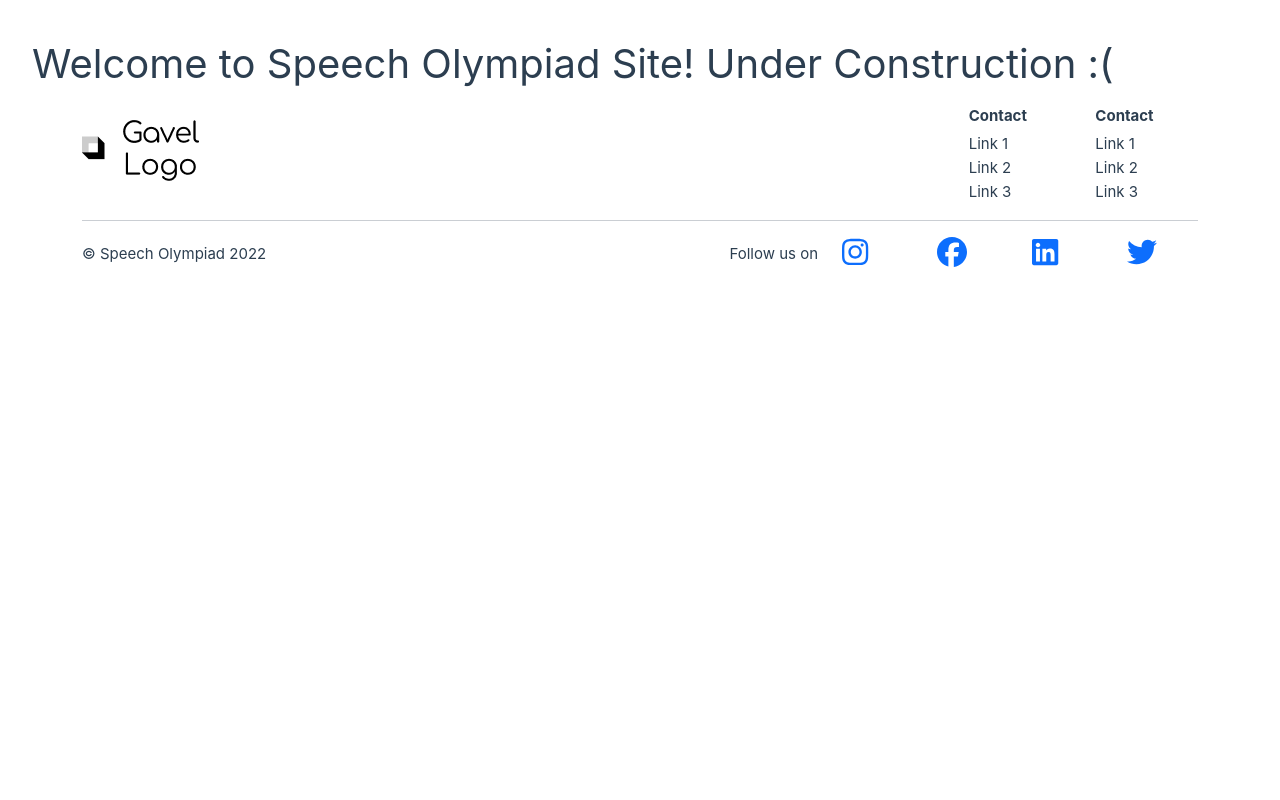
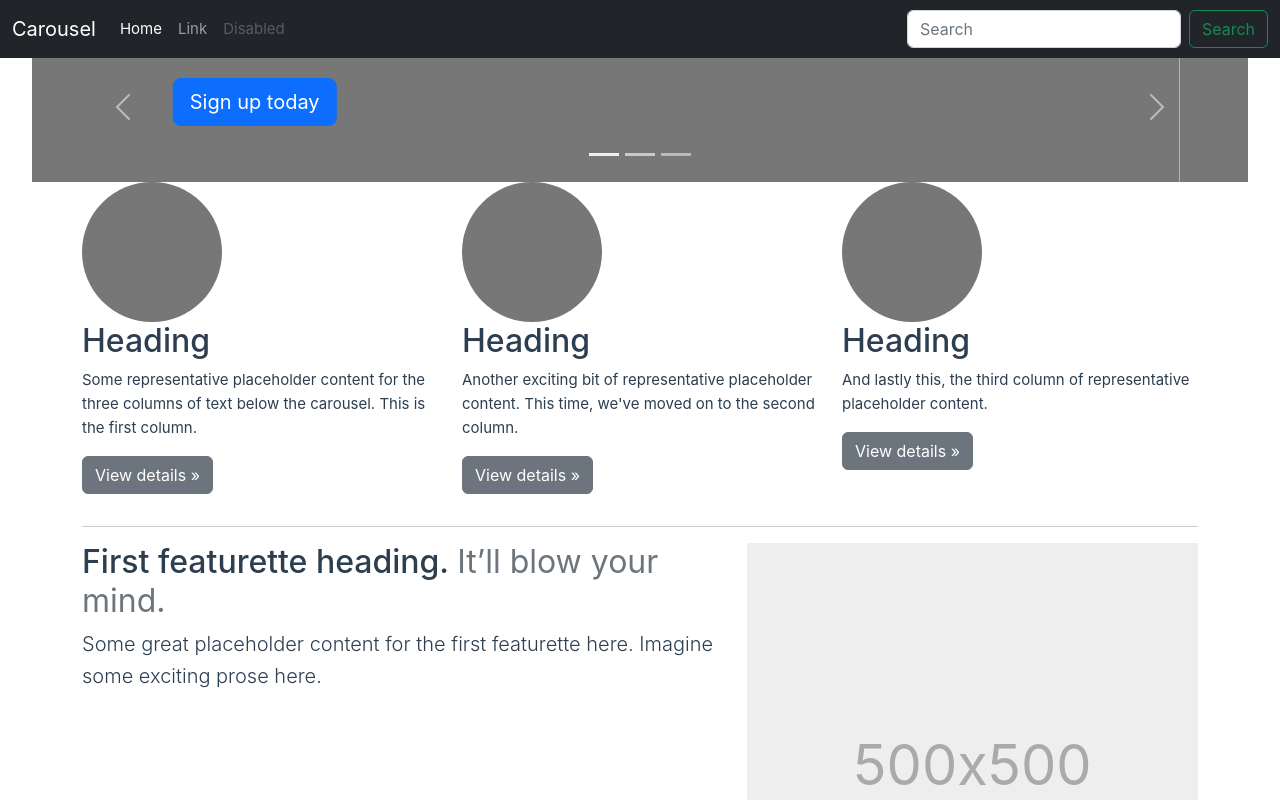
Before and after one commit to SpeechOlympiadXV/speecholympiadxv.github.io, a Vue app: page / in a window 1280 px wide. Shown: the top 800 px of the page. Built offline with nearby package versions, Linux system fonts and the light colour scheme.

Commit message:
added sample bootstrap page with carousel

```diff
--- a/src/components/Sample.vue
+++ b/src/components/Sample.vue
@@ -1,11 +1,180 @@
 <template>
-  <div class="heading">
-    Welcome to Speech Olympiad Site! Under Construction :(
-  </div>
+
+  <header>
+    <nav class="navbar navbar-expand-md navbar-dark fixed-top bg-dark">
+      <div class="container-fluid">
+        <a class="navbar-brand" href="#">Carousel</a>
+        <button class="navbar-toggler" type="button" data-bs-toggle="collapse" data-bs-target="#navbarCollapse" aria-controls="navbarCollapse" aria-expanded="false" aria-label="Toggle navigation">
+          <span class="navbar-toggler-icon"></span>
+        </button>
+        <div class="collapse navbar-collapse" id="navbarCollapse">
+          <ul class="navbar-nav me-auto mb-2 mb-md-0">
+            <li class="nav-item">
+              <a class="nav-link active" aria-current="page" href="#">Home</a>
+            </li>
+            <li class="nav-item">
+              <a class="nav-link" href="#">Link</a>
+            </li>
+            <li class="nav-item">
+              <a class="nav-link disabled" href="#" tabindex="-1" aria-disabled="true">Disabled</a>
+            </li>
+          </ul>
+          <form class="d-flex">
+            <input class="form-control me-2" type="search" placeholder="Search" aria-label="Search">
+            <button class="btn btn-outline-success" type="submit">Search</button>
+          </form>
+        </div>
+      </div>
+    </nav>
+  </header>
+
+  <main>
+
+    <div id="myCarousel" class="carousel slide" data-bs-ride="carousel">
+      <div class="carousel-indicators">
+        <button type="button" data-bs-target="#myCarousel" data-bs-slide-to="0" class="active" aria-current="true" aria-label="Slide 1"></button>
+        <button type="button" data-bs-target="#myCarousel" data-bs-slide-to="1" aria-label="Slide 2"></button>
+        <button type="button" data-bs-target="#myCarousel" data-bs-slide-to="2" aria-label="Slide 3"></button>
+      </div>
+      <div class="carousel-inner">
+        <div class="carousel-item active">
+          <svg class="bd-placeholder-img" width="100%" height="100%" xmlns="http://www.w3.org/2000/svg" aria-hidden="true" preserveAspectRatio="xMidYMid slice" focusable="false"><rect width="100%" height="100%" fill="#777"/></svg>
+
+          <div class="container">
+            <div class="carousel-caption text-start">
+              <h1>Example headline.</h1>
+              <p>Some representative placeholder content for the first slide of the carousel.</p>
+              <p><a class="btn btn-lg btn-primary" href="#">Sign up today</a></p>
+            </div>
+          </div>
+        </div>
+        <div class="carousel-item">
+          <svg class="bd-placeholder-img" width="100%" height="100%" xmlns="http://www.w3.org/2000/svg" aria-hidden="true" preserveAspectRatio="xMidYMid slice" focusable="false"><rect width="100%" height="100%" fill="#777"/></svg>
+
+          <div class="container">
+            <div class="carousel-caption">
+              <h1>Another example headline.</h1>
+              <p>Some representative placeholder content for the second slide of the carousel.</p>
+              <p><a class="btn btn-lg btn-primary" href="#">Learn more</a></p>
+            </div>
+          </div>
+        </div>
+        <div class="carousel-item">
+          <svg class="bd-placeholder-img" width="100%" height="100%" xmlns="http://www.w3.org/2000/svg" aria-hidden="true" preserveAspectRatio="xMidYMid slice" focusable="false"><rect width="100%" height="100%" fill="#777"/></svg>
+
+          <div class="container">
+            <div class="carousel-caption text-end">
+              <h1>One more for good measure.</h1>
+              <p>Some representative placeholder content for the third slide of this carousel.</p>
+              <p><a class="btn btn-lg btn-primary" href="#">Browse gallery</a></p>
+            </div>
+          </div>
+        </div>
+      </div>
+      <button class="carousel-control-prev" type="button" data-bs-target="#myCarousel" data-bs-slide="prev">
+        <span class="carousel-control-prev-icon" aria-hidden="true"></span>
+        <span class="visually-hidden">Previous</span>
+      </button>
+      <button class="carousel-control-next" type="button" data-bs-target="#myCarousel" data-bs-slide="next">
+        <span class="carousel-control-next-icon" aria-hidden="true"></span>
+        <span class="visually-hidden">Next</span>
+      </button>
+    </div>
+
+
+    <!-- Marketing messaging and featurettes
+    ================================================== -->
+    <!-- Wrap the rest of the page in another container to center all the content. -->
+
+    <div class="container marketing">
+
+      <!-- Three columns of text below the carousel -->
+      <div class="row">
+        <div class="col-lg-4">
+          <svg class="bd-placeholder-img rounded-circle" width="140" height="140" xmlns="http://www.w3.org/2000/svg" role="img" aria-label="Placeholder: 140x140" preserveAspectRatio="xMidYMid slice" focusable="false"><title>Placeholder</title><rect width="100%" height="100%" fill="#777"/><text x="50%" y="50%" fill="#777" dy=".3em">140x140</text></svg>
+
+          <h2>Heading</h2>
+          <p>Some representative placeholder content for the three columns of text below the carousel. This is the first column.</p>
+          <p><a class="btn btn-secondary" href="#">View details &raquo;</a></p>
+        </div><!-- /.col-lg-4 -->
+        <div class="col-lg-4">
+          <svg class="bd-placeholder-img rounded-circle" width="140" height="140" xmlns="http://www.w3.org/2000/svg" role="img" aria-label="Placeholder: 140x140" preserveAspectRatio="xMidYMid slice" focusable="false"><title>Placeholder</title><rect width="100%" height="100%" fill="#777"/><text x="50%" y="50%" fill="#777" dy=".3em">140x140</text></svg>
+
+          <h2>Heading</h2>
+          <p>Another exciting bit of representative placeholder content. This time, we've moved on to the second column.</p>
+          <p><a class="btn btn-secondary" href="#">View details &raquo;</a></p>
+        </div><!-- /.col-lg-4 -->
+        <div class="col-lg-4">
+          <svg class="bd-placeholder-img rounded-circle" width="140" height="140" xmlns="http://www.w3.org/2000/svg" role="img" aria-label="Placeholder: 140x140" preserveAspectRatio="xMidYMid slice" focusable="false"><title>Placeholder</title><rect width="100%" height="100%" fill="#777"/><text x="50%" y="50%" fill="#777" dy=".3em">140x140</text></svg>
+
+          <h2>Heading</h2>
+          <p>And lastly this, the third column of representative placeholder content.</p>
+          <p><a class="btn btn-secondary" href="#">View details &raquo;</a></p>
+        </div><!-- /.col-lg-4 -->
+      </div><!-- /.row -->
+
+
+      <!-- START THE FEATURETTES -->
+
+      <hr class="featurette-divider">
+
+      <div class="row featurette">
+        <div class="col-md-7">
+          <h2 class="featurette-heading">First featurette heading. <span class="text-muted">It’ll blow your mind.</span></h2>
+          <p class="lead">Some great placeholder content for the first featurette here. Imagine some exciting prose here.</p>
+        </div>
+        <div class="col-md-5">
+          <svg class="bd-placeholder-img bd-placeholder-img-lg featurette-image img-fluid mx-auto" width="500" height="500" xmlns="http://www.w3.org/2000/svg" role="img" aria-label="Placeholder: 500x500" preserveAspectRatio="xMidYMid slice" focusable="false"><title>Placeholder</title><rect width="100%" height="100%" fill="#eee"/><text x="50%" y="50%" fill="#aaa" dy=".3em">500x500</text></svg>
+
+        </div>
+      </div>
+
+      <hr class="featurette-divider">
+
+      <div class="row featurette">
+        <div class="col-md-7 order-md-2">
+          <h2 class="featurette-heading">Oh yeah, it’s that good. <span class="text-muted">See for yourself.</span></h2>
+          <p class="lead">Another featurette? Of course. More placeholder content here to give you an idea of how this layout would work with some actual real-world content in place.</p>
+        </div>
+        <div class="col-md-5 order-md-1">
+          <svg class="bd-placeholder-img bd-placeholder-img-lg featurette-image img-fluid mx-auto" width="500" height="500" xmlns="http://www.w3.org/2000/svg" role="img" aria-label="Placeholder: 500x500" preserveAspectRatio="xMidYMid slice" focusable="false"><title>Placeholder</title><rect width="100%" height="100%" fill="#eee"/><text x="50%" y="50%" fill="#aaa" dy=".3em">500x500</text></svg>
+
+        </div>
+      </div>
+
+      <hr class="featurette-divider">
+
+      <div class="row featurette">
+        <div class="col-md-7">
+          <h2 class="featurette-heading">And lastly, this one. <span class="text-muted">Checkmate.</span></h2>
+          <p class="lead">And yes, this is the last block of representative placeholder content. Again, not really intended to be actually read, simply here to give you a better view of what this would look like with some actual content. Your content.</p>
+        </div>
+        <div class="col-md-5">
+          <svg class="bd-placeholder-img bd-placeholder-img-lg featurette-image img-fluid mx-auto" width="500" height="500" xmlns="http://www.w3.org/2000/svg" role="img" aria-label="Placeholder: 500x500" preserveAspectRatio="xMidYMid slice" focusable="false"><title>Placeholder</title><rect width="100%" height="100%" fill="#eee"/><text x="50%" y="50%" fill="#aaa" dy=".3em">500x500</text></svg>
+
+        </div>
+      </div>
+
+      <hr class="featurette-divider">
+
+      <!-- /END THE FEATURETTES -->
+
+    </div><!-- /.container -->
+  </main>
 </template>
 
 <style scoped>
-.heading {
-  font-size: 2.5rem;
+.bd-placeholder-img {
+  font-size: 1.125rem;
+  text-anchor: middle;
+  -webkit-user-select: none;
+  -moz-user-select: none;
+  user-select: none;
+}
+
+@media (min-width: 768px) {
+  .bd-placeholder-img-lg {
+    font-size: 3.5rem;
+  }
 }
 </style>
```
